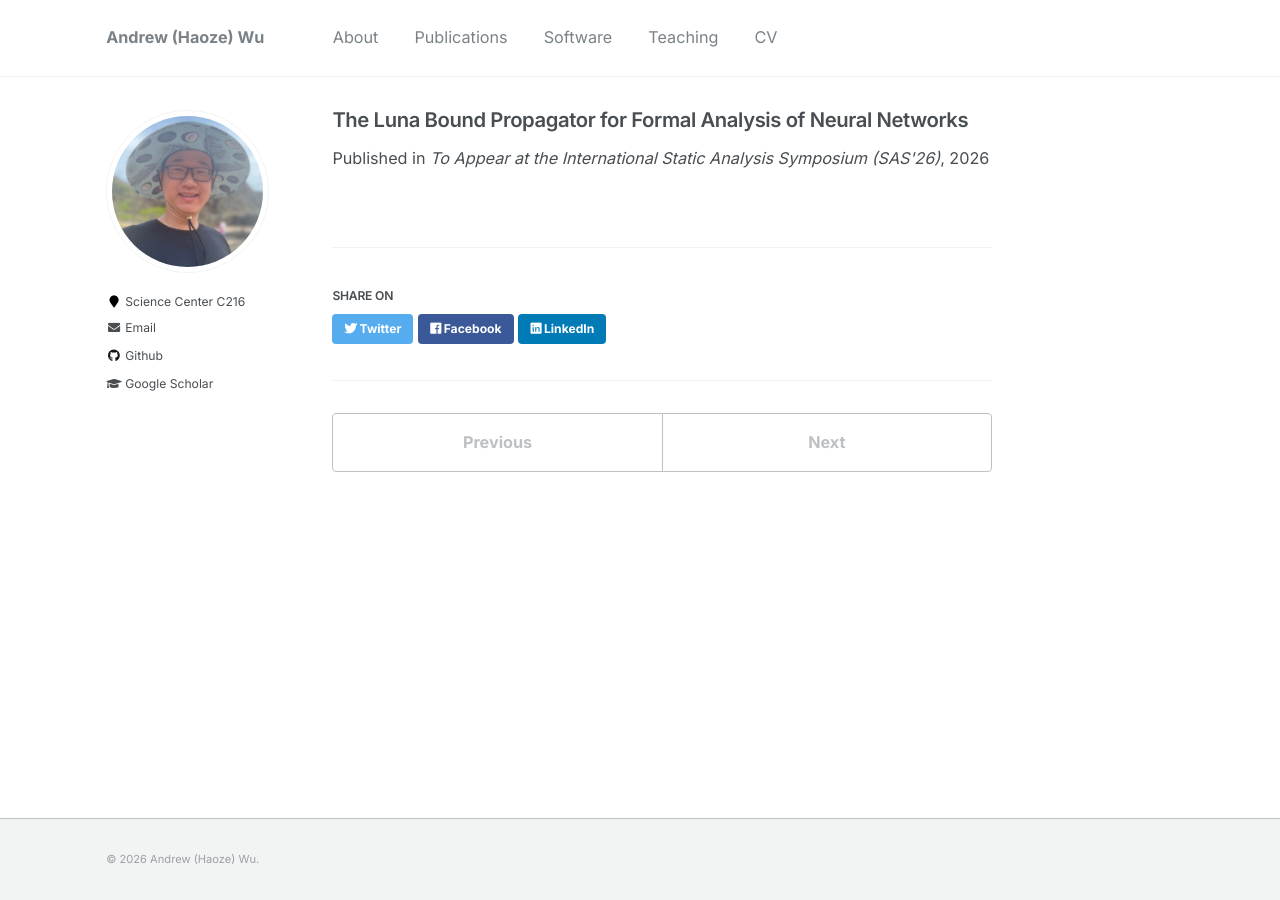
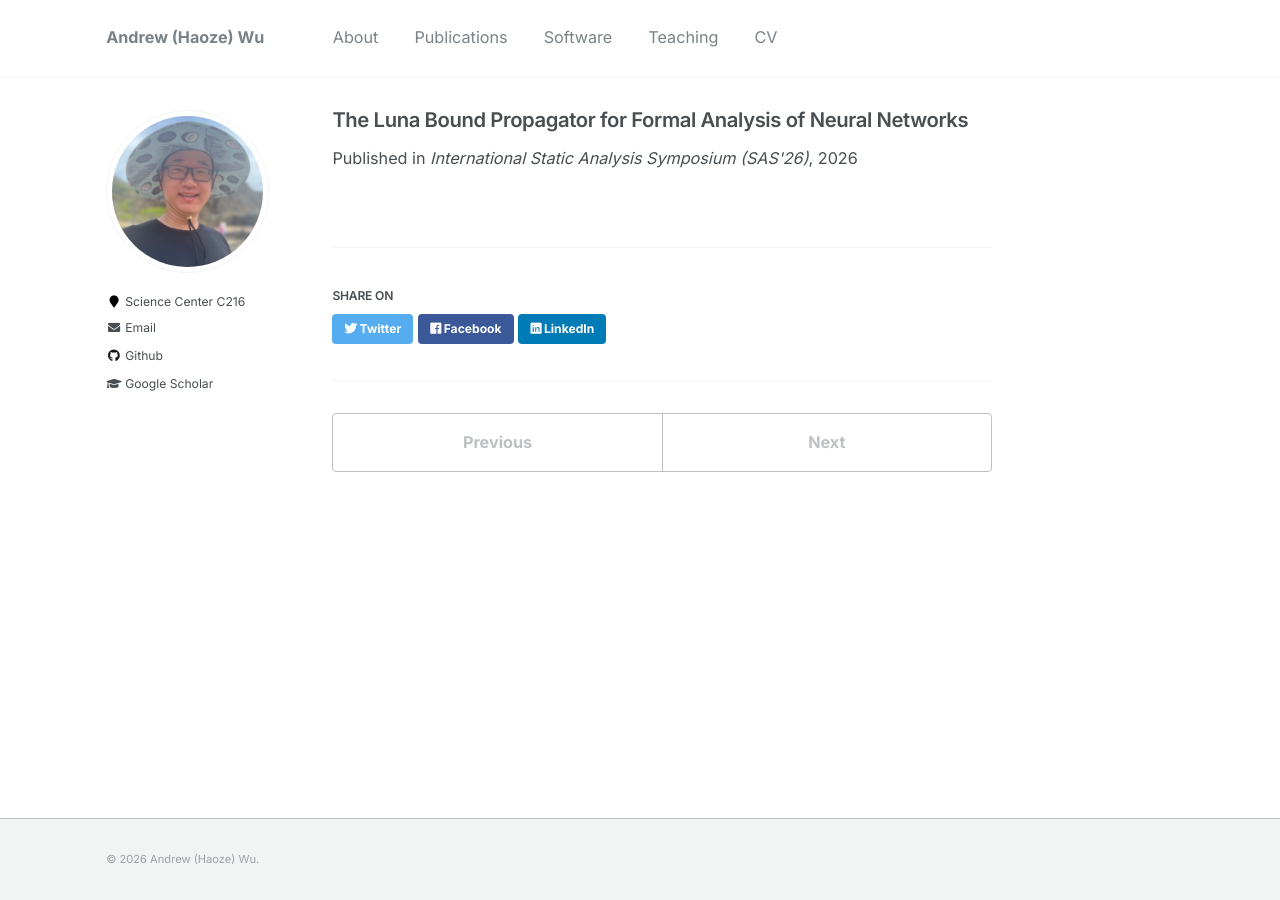
Before and after one commit to wu-haoze/wu-haoze.github.io, a Jekyll site: the page built from _publications/2026-10-6-luna.md, in a window 1280 px wide. Built offline with Jekyll 4.4.1, drawn with Linux system fonts in a browser that asks for light colours.

Commit message:
Mark Quokka and Luna as published

```diff
--- a/_publications/2026-10-6-luna.md
+++ b/_publications/2026-10-6-luna.md
@@ -1,7 +1,7 @@
 ---
 title:  "The Luna Bound Propagator for Formal Analysis of Neural Networks"
 collection: publications
-venue: To Appear at the International Static Analysis Symposium (SAS'26)
+venue: International Static Analysis Symposium (SAS'26)
 bibtex: '../files/lecates-2026-luna.bib'
 paperurl: https://arxiv.org/abs/2603.23878
 codeurl: https://github.com/ai-ar-research/luna
```
Also changed, not shown: _publications/2026-10-6-quokka.md (+1 -1 lines).
